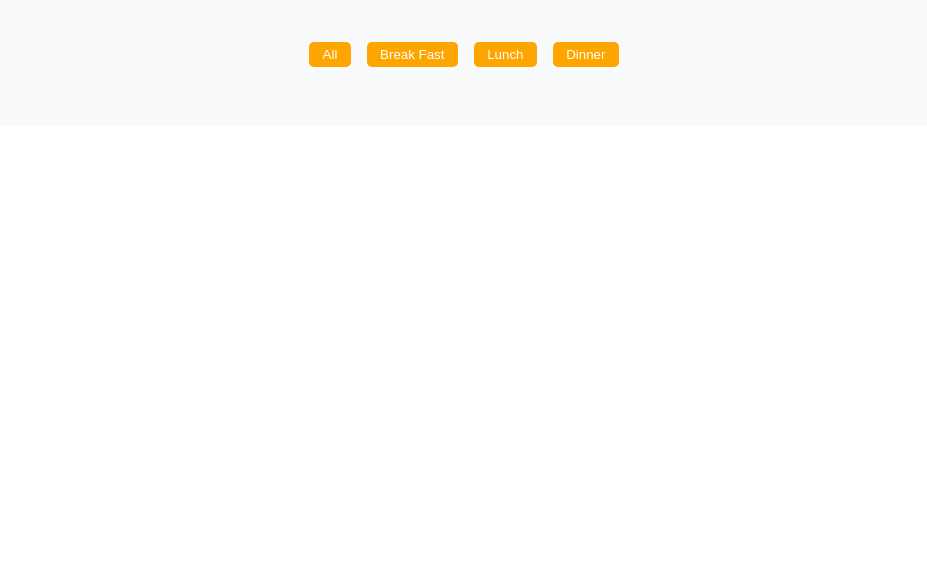
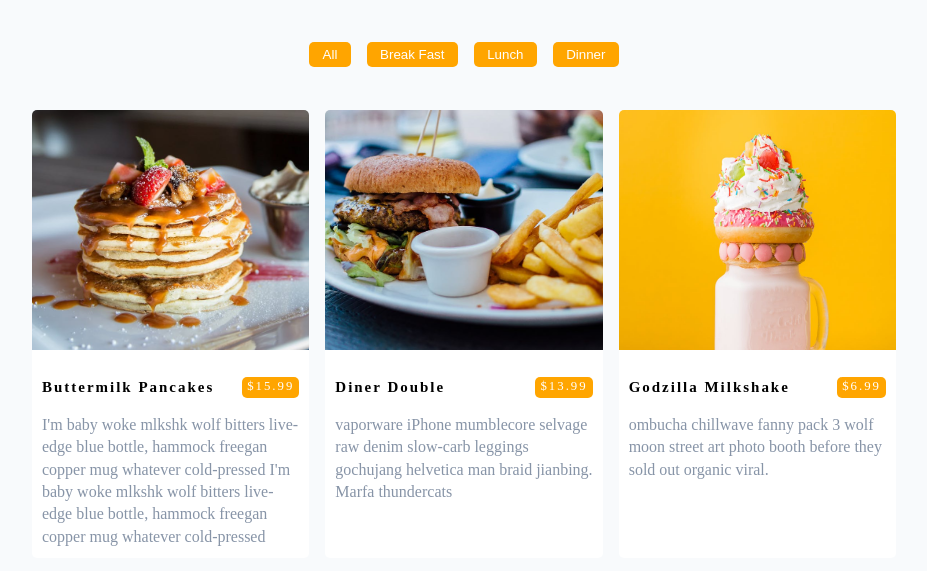
Before and after one commit to shahzadakram786/Menu-Cards, a plain HTML site: page index.html in a window 1280 px wide. Shown: the part 172-743 px from the top of the page, without its empty margins (176-1103 px from the left). Drawn offline with Linux system fonts and the light colour scheme.

Commit message:
all button done

```diff
--- a/script.js
+++ b/script.js
@@ -125,14 +125,36 @@ let sir = data.All;
 
 
 
+for (let i = 0; i < sir.length; i++) {
+    docC.innerHTML +=
+        `
+    <div class = "cards_main">
+    <div class = "image">
+    <img  src= "${sir[i].img}" class="img">
 
+    </div>
+    <div class="info">
+    <div class= "T_p">
+    <h3>${sir[i].title}</h3>
+    <p id="price">${sir[i].price}</p>
+    </div>
+    <p id="desc"> ${sir[i].description}</p>
+
+
+    </div>
+
+    </div>
+`
+}
 
 
 const Allbutn = document.getElementById("All");
 
 Allbutn.addEventListener('click', (e) => {
 
+
     docC.innerHTML = "";
+
 
     for (let i = 0; i < sir.length; i++) {
         docC.innerHTML +=
@@ -154,8 +176,6 @@ Allbutn.addEventListener('click', (e) => {
 
         </div>
     `
-
-
 
     }
 
--- a/style.css
+++ b/style.css
@@ -19,6 +19,7 @@ h1 {
     margin-top: 2em;
     font-size: 3em;
     font-weight: 300;
+    text-wrap: wrap;
 }
 
 hr {
@@ -92,6 +93,7 @@ img {
     display: grid;
     gap: 1em;
     grid-template-columns: repeat(3, 1fr);
+    text-wrap: wrap;
     height: auto;
 }
 
@@ -121,6 +123,5 @@ img {
 
 #desc {
     margin-top: 1em;
-    ;
     color: #8794A7;
 }
```
